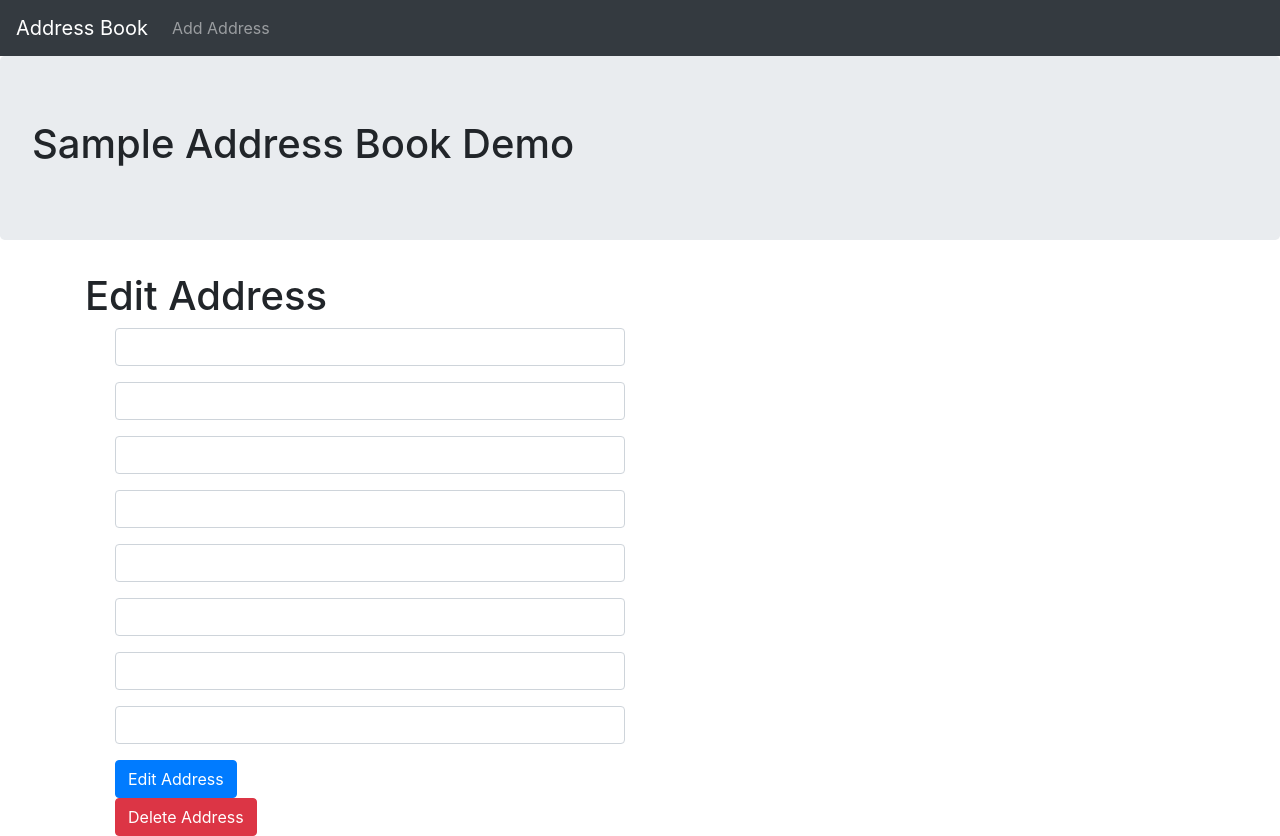
After one commit to Sanojdon/address_book, a Django app: template address_book/templates/edit.html in a window 1280 px wide. The commit adds this page. Run offline with Django 3.2, Linux system fonts and the light colour scheme; the template is opened without the code that fills it, so the values that code supplies are empty.

Commit message:
Deletion action and all

```diff
--- /dev/null
+++ b/address_book/templates/edit.html
@@ -0,0 +1,46 @@
+{% extends 'base.html' %}
+
+{% block title %}
+Edit Address
+{% endblock %}
+{% block content %}
+<h1>Edit Address</h1>
+
+<div class="container">
+<form method="POST">
+	{% csrf_token %}
+	<div class="col-sm-6">
+  <div class="form-group">
+    <input type="text" class="form-control" id="add_name" name="name" value="{{ get_address.name }}">
+  </div>
+  <div class="form-group">
+    <input type="email" class="form-control" id="add_email" name="email" value="{{ get_address.email }}">
+  </div>
+  <div class="form-group">
+    <input type="text" class="form-control" id="add_phone" name="phone" value="{{ get_address.phone }}">
+  </div>
+  <div class="form-group">
+    <input type="text" class="form-control" id="add_address" name="address" value="{{ get_address.address }}">
+  </div>
+  <div class="form-group">
+    <input type="text" class="form-control" id="add_city" name="city" value="{{ get_address.city }}">
+  </div>
+  <div class="form-group">
+    <input type="text" class="form-control" id="add_gender" name="gender" value="{{ get_address.gender }}">
+  </div>
+  <div class="form-group">
+    <input type="text" class="form-control" id="add_state" name="state" value="{{ get_address.state }}">
+  </div>
+  <div class="form-group">
+    <input type="text" class="form-control" id="add_zipcode" name="zipcode" value="{{ get_address.zipcode }}">
+  </div>
+  <button type="submit" class="btn btn-primary">Edit Address</button>
+</form>
+<form method="POST" action="{% url 'delete' get_address.id %}">
+  	{% csrf_token %}
+  	<input type="hidden" name="id" value="{{ get_address.id }}">
+  	<button type="submit" class="btn btn-danger">Delete Address</button>
+  </form>
+</div>
+</div>
+{% endblock %}
--- a/address_book/templates/home.html
+++ b/address_book/templates/home.html
@@ -20,7 +20,7 @@ Home Page View
 			{{ rec.state }}<br>
 			{{ rec.zipcode }}<br>
 			{{ rec.address }}<br>
-			<a href="#" class="btn btn-secondary">Edit</a>
+			<a href="{% url 'edit' rec.id %}" class="btn btn-secondary">Edit</a>
 		</div>
 	</div>
 	</div>
--- a/address_book/urls.py
+++ b/address_book/urls.py
@@ -4,4 +4,6 @@ from . import views
 urlpatterns = [
 	path('', views.home, name="home"),
 	path('add_address', views.add_address, name="add_address"),
+	path('edit/<list_id>', views.edit, name="edit"),
+	path('delete/<list_id>', views.delete, name="delete"),
 ]
```
Also changed, not shown: address_book/views.py (+25 -0 lines).
